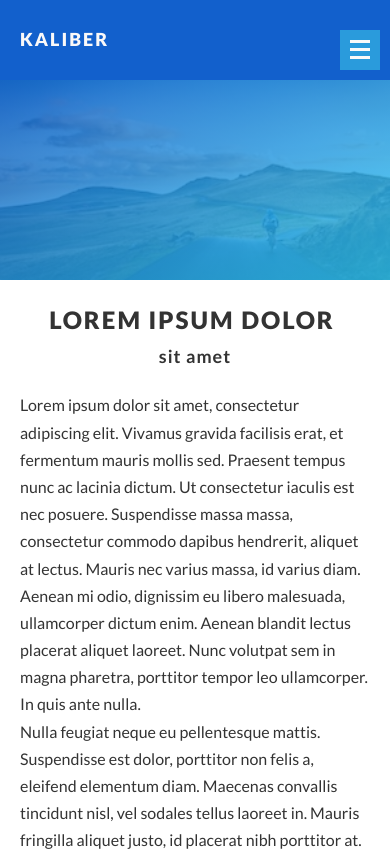
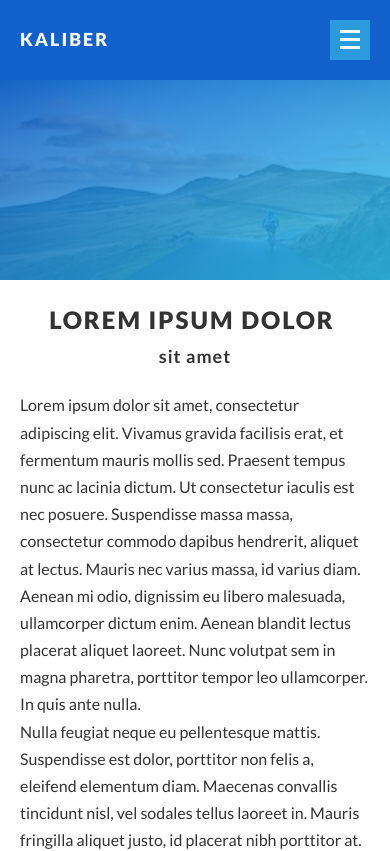
Before and after one commit to madebymilly/interactive-nav, a React (Create React App) app: page / in a window 390 px wide. Shown: the top 851 px of the page. Built offline with nearby package versions, Linux system fonts and the light colour scheme.

Commit message:
position fixed for nav button on mobile

```diff
--- a/src/sass/_header.scss
+++ b/src/sass/_header.scss
@@ -126,6 +126,7 @@
       opacity: 1;
       position: static;
       display: none;
+      margin: 0 2rem 0 0;
 
       &--mobile {
         display: block;
```
